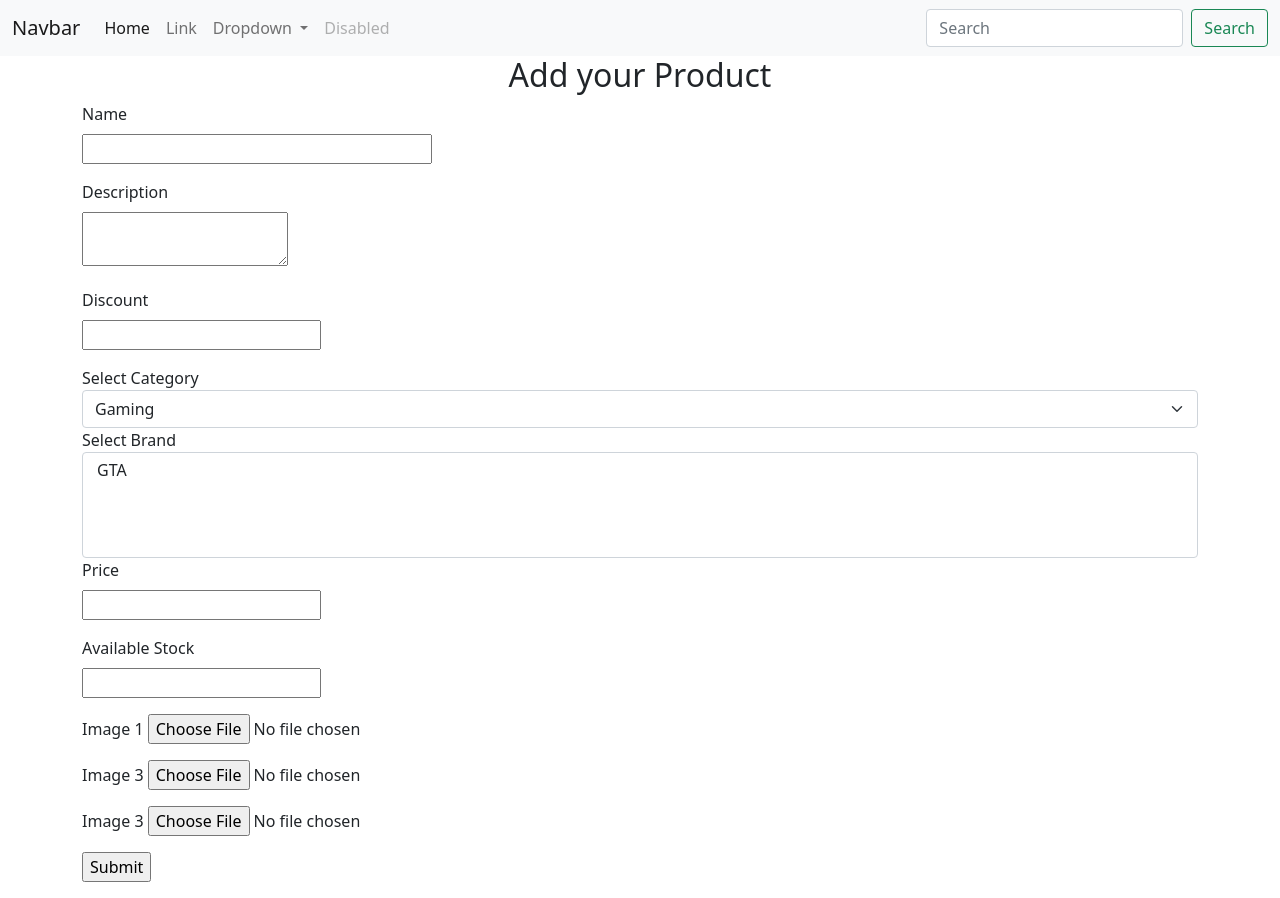
After one commit to jagz97/Cmpe131-Team-6, a Flask app: page /addproduct in a window 1280 px wide. The commit adds this page. Run offline with Flask 2, Linux system fonts and the light colour scheme; data comes from the database, SQL or seed files in the repository; both versions use the stored data as it was after the commit; some libraries are stand-ins or nearby versions.

Commit message:
created add items to seller page, add categories, and add brands updated initial setup with forms and db

```diff
--- /dev/null
+++ b/app/forms.py
@@ -0,0 +1,16 @@
+from flask_wtf import FlaskForm
+from flask_wtf.file import FileAllowed, FileField, FileRequired
+from wtforms import Form,SubmitField, StringField, IntegerField,TextAreaField
+from wtforms.validators import DataRequired
+
+class Products(Form):
+    name = StringField('Name',validators=[DataRequired()])
+    description = TextAreaField("Description", validators=[DataRequired()])
+    discount = IntegerField('Discount')
+    price = IntegerField('Price',validators=[DataRequired()])
+    availableStock = IntegerField('Available Stock', validators=[DataRequired()])
+    submit = SubmitField('Submit')
+
+    image = FileField('Image 1', validators=[FileRequired(), FileAllowed(['png','gif','jpg','jpeg'])])
+    image1 = FileField('Image 2', validators=[FileRequired(), FileAllowed(['png','gif','jpg','jpeg'])])
+    image2 = FileField('Image 3', validators=[FileRequired(), FileAllowed(['png','gif','jpg','jpeg'])])
--- a/app/items/__init__.py
+++ /dev/null
@@ -1,4 +0,0 @@
-from app import db
-
-class Brand(db.Model):
-    id = db.Column(db.Integer,primary_key=True)
--- a/app/routes.py
+++ b/app/routes.py
@@ -1,7 +1,56 @@
-from flask import render_template
+from unicodedata import category
+from flask import render_template,redirect, url_for,request,flash
+from app.forms import Products
+from app.models import Brand, Category
+from app import app,db
+from flask_wtf import FlaskForm
+from wtforms import StringField
 
-from app import app,db
+brands = Brand.query.all()
+category = Category.query.all()
 
 @app.route('/')
-def method_name():
-    return "Home Page of Amazin"
+def home():
+    title = "HomePage"
+    return render_template('base.html', title=title)
+
+@app.route('/addbrand', methods=['GET','POST'])
+def addbrand():
+    if request.method=="POST":
+        getbrand = request.form.get('brand')
+        brand = Brand(name=getbrand)
+        db.session.add(brand)
+        flash(f'The brand {getbrand} has been added','success')
+        db.session.commit()
+        return redirect(url_for('addbrand'))
+
+    return render_template('items/brand.html', brand = 'brand')
+
+@app.route('/addcategory', methods=['GET','POST'])
+def addcategory():
+    if request.method=="POST":
+        getcat = request.form.get('category')
+        category= Category(name=getcat)
+        db.session.add(category)
+        flash(f'The category {getcat} has been added','success')
+        db.session.commit()
+        return redirect(url_for('addbrand'))
+
+    return render_template('items/brand.html')
+
+
+
+
+@app.route('/addproduct', methods=['GET','POST'])
+
+
+def addproduct():
+    brands = Brand.query.all()
+    category = Category.query.all()
+    form = Products(request.form)
+    if request.method=='POST':
+        flash(f'Product {form.name.data} has been added')
+        return redirect(url_for('addproduct'))
+
+
+    return render_template('items/product.html', title='title', form = form,brands = brands , category = category)
--- a/app/templates/base.html
+++ b/app/templates/base.html
@@ -1,22 +1,68 @@
 <!doctype html>
 <html lang="en">
+
 <head>
   <!-- Required meta tags -->
   <meta charset="utf-8">
   <meta name="viewport" content="width=device-width, initial-scale=1">
 
   <!-- Bootstrap CSS -->
-    <link href="{{ url_for ('static', filename='css/bootstrap.min.css'}}" rel="stylesheet">
+  <link href="{{ url_for('static', filename='css/bootstrap.min.css')}}" rel="stylesheet">
 
   <title>{{title}}</title>
+  <nav class="navbar navbar-expand-lg navbar-light bg-light">
+    <div class="container-fluid">
+      <a class="navbar-brand" href="#">Navbar</a>
+      <button class="navbar-toggler" type="button" data-bs-toggle="collapse" data-bs-target="#navbarSupportedContent"
+        aria-controls="navbarSupportedContent" aria-expanded="false" aria-label="Toggle navigation">
+        <span class="navbar-toggler-icon"></span>
+      </button>
+      <div class="collapse navbar-collapse" id="navbarSupportedContent">
+        <ul class="navbar-nav me-auto mb-2 mb-lg-0">
+          <li class="nav-item">
+            <a class="nav-link active" aria-current="page" href="#">Home</a>
+          </li>
+          <li class="nav-item">
+            <a class="nav-link" href="#">Link</a>
+          </li>
+          <li class="nav-item dropdown">
+            <a class="nav-link dropdown-toggle" href="#" id="navbarDropdown" role="button" data-bs-toggle="dropdown"
+              aria-expanded="false">
+              Dropdown
+            </a>
+            <ul class="dropdown-menu" aria-labelledby="navbarDropdown">
+              <li><a class="dropdown-item" href="#">Action</a></li>
+              <li><a class="dropdown-item" href="#">Another action</a></li>
+              <li>
+                <hr class="dropdown-divider">
+              </li>
+              <li><a class="dropdown-item" href="#">Something else here</a></li>
+            </ul>
+          </li>
+          <li class="nav-item">
+            <a class="nav-link disabled">Disabled</a>
+          </li>
+        </ul>
+        <form class="d-flex">
+          <input class="form-control me-2" type="search" placeholder="Search" aria-label="Search">
+          <button class="btn btn-outline-success" type="submit">Search</button>
+        </form>
+      </div>
+    </div>
+  </nav>
+
 </head>
+<!-- Navbar ends here -->
+
 <body>
+
+
   {% block content %}
   {% endblock content %}
   <!-- Optional JavaScript; choose one of the two! -->
 
   <!-- Option 1: Bootstrap Bundle with Popper -->
-    <script src="{{ url_for ('static', filename='js/bootstrap.bundle.min.js'}}" ></script>
+  <script src="{{ url_for ('static', filename='js/bootstrap.bundle.min.js')}}"></script>
 
   <!-- Option 2: Separate Popper and Bootstrap JS -->
   <!--
@@ -24,4 +70,5 @@
     <script src="https://cdn.jsdelivr.net/npm/bootstrap@5.1.3/dist/js/bootstrap.min.js" ></script>
     -->
 </body>
+
 </html>
--- /dev/null
+++ b/app/templates/items/product.html
@@ -0,0 +1,81 @@
+{% extends 'base.html' %}
+
+{% block content %}
+
+{% with messages = get_flashed_messages() %}
+{% if messages %}
+
+{% for message in messages %}
+<li>{{ message }}</li>
+{% endfor %}
+{% endif %}
+{% endwith %}
+
+<div class="container">
+
+
+    <h2 class="text-center">Add your Product</h2>
+
+    <form action="" method="POST">
+
+        <div class="form-contrl">
+            <label for="form-control" class="form-label">{{ form.name.label }}</label>
+            <p>{{ form.name(size=32) }}</p>
+
+            <label for="form-control" class="form-label">{{form.description.label}}</label>
+            <p>{{ form.description(size=100) }}</p>
+
+            <label for="form-control" class="form-label">{{ form.discount.label }}</label>
+            <p>{{ form.discount(size=99) }}</p>
+
+            <label for="brand">Select Category</label>
+            <select class="form-select" aria-label="Default select example">
+                {% for i in category %}
+                <option value="brand.id">{{i.name}}</option>
+                {% endfor %}
+            </select>
+
+            <label for="brand">Select Brand</label>
+            <select class="form-select" multiple aria-label="multiple select example">
+
+                {% for i in brands %}
+                <option value="brand.id">{{i.name}}</option>
+                {% endfor %}
+            </select>
+
+
+            <label for="form-control" class="form-label">{{ form.price.label }}</label>
+            <p>{{ form.price(size=10000) }}</p>
+
+            <label for="form-control" class="form-label"> {{ form.availableStock.label }}</label>
+            <p>{{ form.availableStock(size=1000) }}</p>
+
+            <p>
+                {{ form.image.label }}
+                {{ form.image }}
+            </p>
+            <p>
+                {{ form.image2.label }}
+                {{ form.image2 }}
+            </p>
+            <p>
+                {{ form.image2.label }}
+                {{ form.image2 }}
+            </p>
+            <p>
+                {{ form.submit() }}
+            </p>
+
+
+
+        </div>
+
+
+
+
+    </form>
+
+
+</div>
+
+{% endblock %}
```
Also changed, not shown: app/__init__.py (+10 -1 lines), app/models.py (added, +11 -0 lines), app/templates/items/brand.html (added, +40 -0 lines), app.db (deleted), app/items/models.py (deleted), app/items/routes.py (deleted), app/templates/items/addproducts.html (deleted), app/test.db (added), 1 other file. Lines whose indentation alone changed are shown as unchanged.
